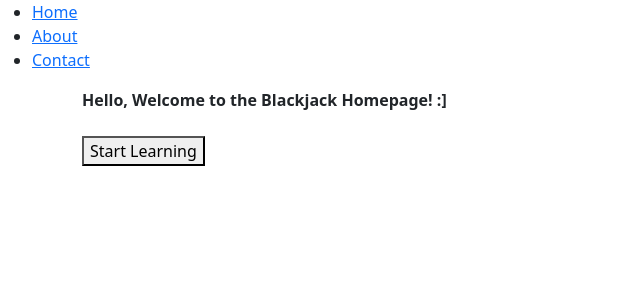
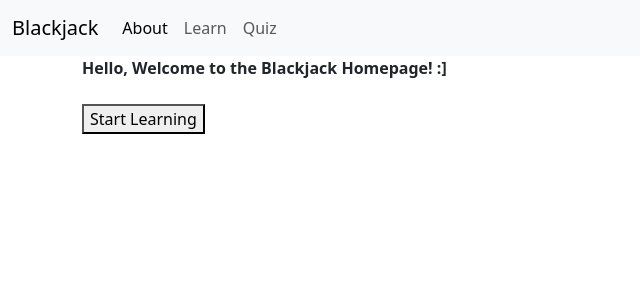
Before and after one commit to aryanamoh/blackjack, a Flask app: page / in a window 1280 px wide. Shown: the top 300 px of the page, without its empty margins (0-640 px from the left). Run offline with Flask 3, Linux system fonts and the light colour scheme; some libraries are stand-ins or nearby versions.

Commit message:
update navbar

```diff
--- a/blackjack_simple_prototype/templates/layout.html
+++ b/blackjack_simple_prototype/templates/layout.html
@@ -22,13 +22,27 @@
     <link rel="stylesheet" href="http://code.jquery.com/ui/1.12.1/themes/base/jquery-ui.css">
 </head>
 <body>
-    <nav>
-        <ul>
-            <li><a href="#">Home</a></li>
-            <li><a href="#">About</a></li>
-            <li><a href="#">Contact</a></li>
-        </ul>
-    </nav>
+    <nav class="navbar navbar-expand-lg bg-body-tertiary">
+        <div class="container-fluid">
+          <a class="navbar-brand" href="#">Blackjack</a>
+          <button class="navbar-toggler" type="button" data-bs-toggle="collapse" data-bs-target="#navbarNavDropdown" aria-controls="navbarNavDropdown" aria-expanded="false" aria-label="Toggle navigation">
+            <span class="navbar-toggler-icon"></span>
+          </button>
+          <div class="collapse navbar-collapse" id="navbarNavDropdown">
+            <ul class="navbar-nav">
+              <li class="nav-item">
+                <a class="nav-link active" aria-current="page" href="#">About</a>
+              </li>
+              <li class="nav-item">
+                <a class="nav-link" href="#">Learn</a>
+              </li>
+              <li class="nav-item">
+                <a class="nav-link" href="#">Quiz</a>
+              </li>
+            </ul>
+          </div>
+        </div>
+      </nav>
 
     <div class="container">
         {% block content %}
```
